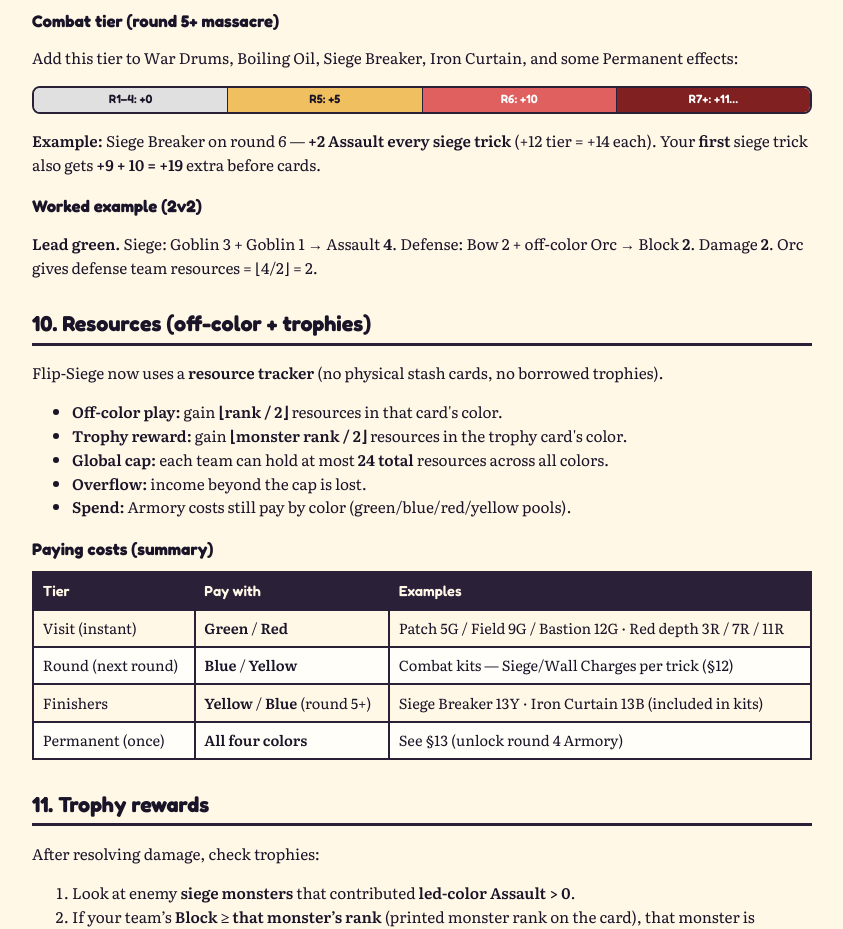
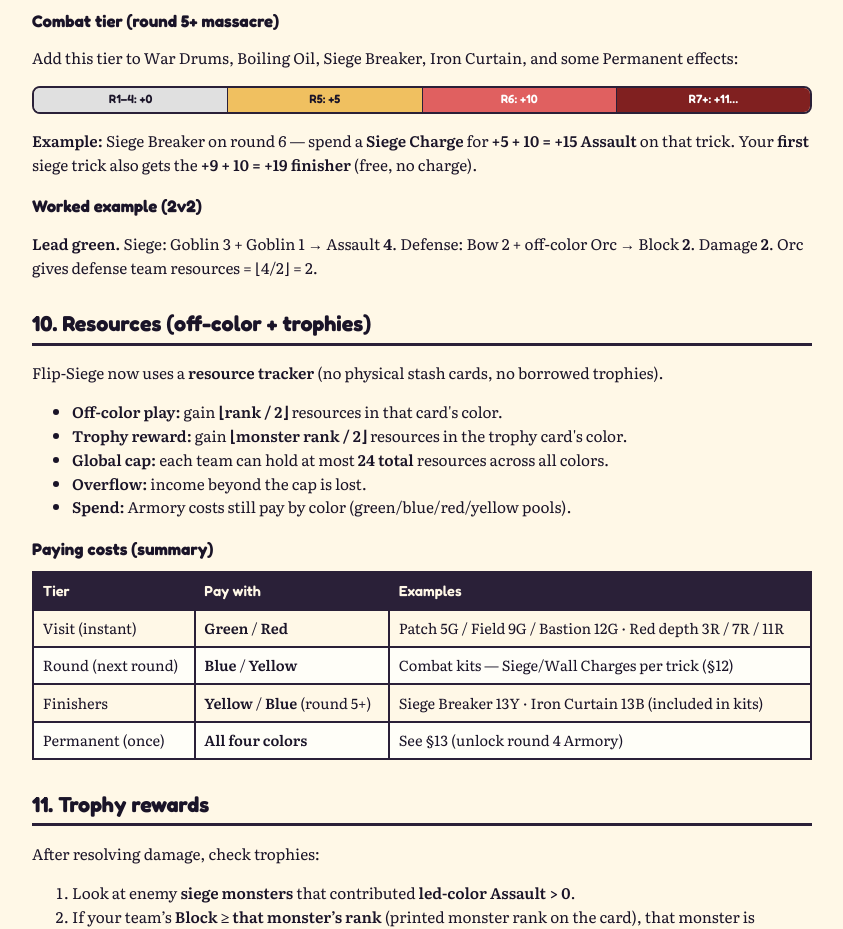
Before and after one commit to CharlesManila/Flip_Siege, a website: page rules/rulebook.html in a window 1280 px wide. Shown: the part 5700-6629 px from the top of the page, without its empty margins (218-1061 px from the left). Drawn offline with Linux system fonts and the light colour scheme.

Commit message:
Fix combat tier example in rulebook (tactical kits)

```diff
--- a/rules/rulebook.html
+++ b/rules/rulebook.html
@@ -436,7 +436,7 @@
       <span class="t10">R6: +10</span>
       <span class="t11">R7+: +11…</span>
     </div>
-    <p><strong>Example:</strong> Siege Breaker on round 6 — <strong>+2 Assault every siege trick</strong> (+12 tier = +14 each). Your <strong>first</strong> siege trick also gets <strong>+9 + 10 = +19</strong> extra before cards.</p>
+    <p><strong>Example:</strong> Siege Breaker on round 6 — spend a <strong>Siege Charge</strong> for <strong>+5 + 10 = +15 Assault</strong> on that trick. Your <strong>first</strong> siege trick also gets the <strong>+9 + 10 = +19 finisher</strong> (free, no charge).</p>
     <h3>Worked example (2v2)</h3>
     <p><strong>Lead green.</strong> Siege: Goblin 3 + Goblin 1 → Assault <strong>4</strong>. Defense: Bow 2 + off-color Orc → Block <strong>2</strong>. Damage <strong>2</strong>. Orc gives defense team resources = ⌊4/2⌋ = 2.</p>
 
```
